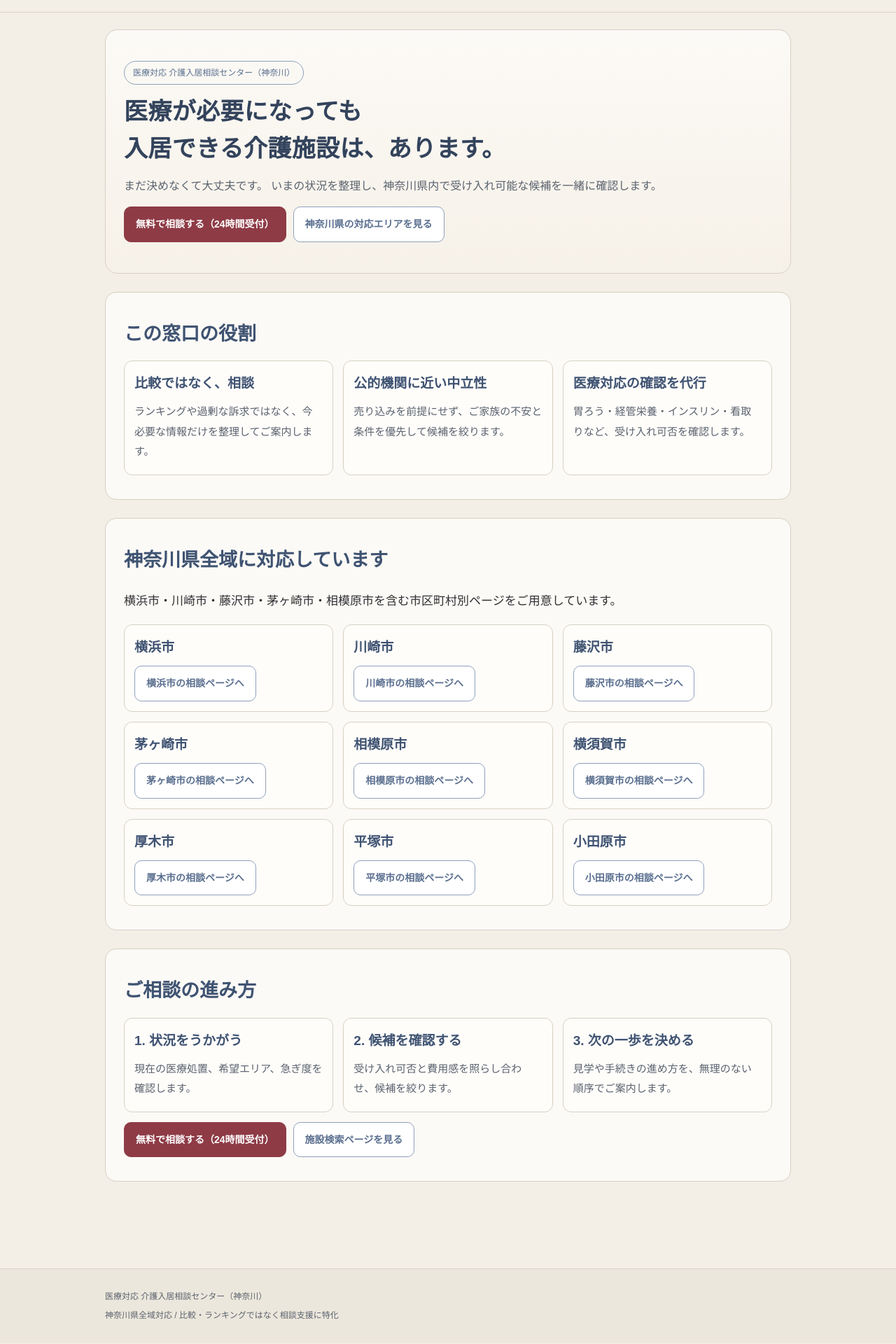
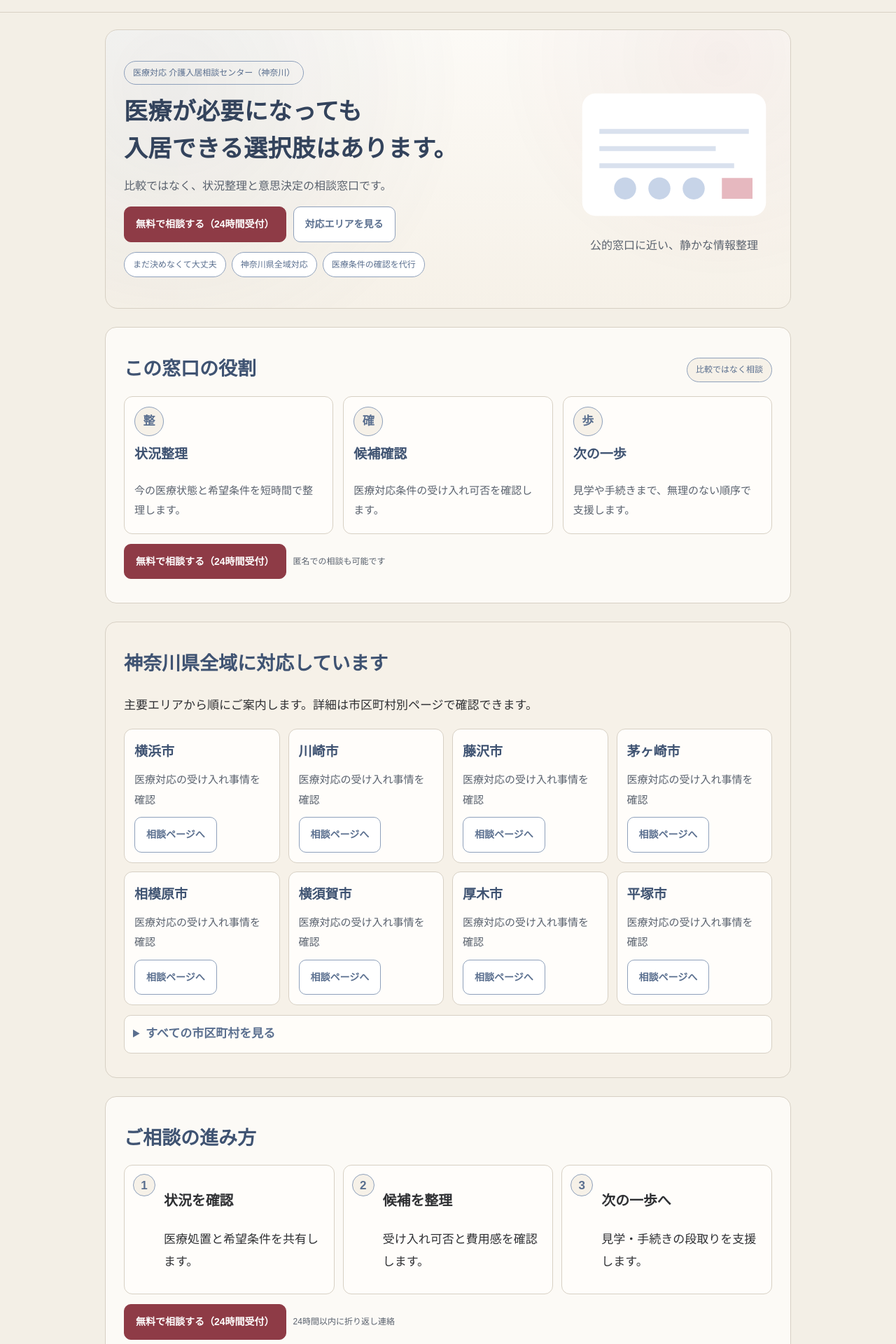
Before and after one commit to kazu0921/my-ai-projects, a Next.js app: page / in a window 1280 px wide. Shown: the part 40-1960 px from the top of the page at 70% size. Built offline with nearby package versions, Linux system fonts and the light colour scheme.

Commit message:
Refresh hero and sections for visual hierarchy

```diff
--- a/app/globals.css
+++ b/app/globals.css
@@ -108,12 +108,33 @@ main {
   font-size: 14px;
 }
 
+.mobile-nav[open] summary {
+  background: var(--surface-strong);
+}
+
 .hero {
   margin-top: 16px;
   padding: 28px 18px;
   border-radius: 14px;
   background: linear-gradient(180deg, var(--surface) 0%, var(--surface-strong) 100%);
   border: 1px solid var(--border);
+  position: relative;
+  overflow: hidden;
+}
+
+.hero::after {
+  content: "";
+  position: absolute;
+  inset: 0;
+  background-image: radial-gradient(circle at 10% 20%, rgba(90, 111, 143, 0.12), transparent 45%),
+    radial-gradient(circle at 90% 10%, rgba(142, 59, 70, 0.08), transparent 35%);
+  opacity: 0.7;
+  pointer-events: none;
+}
+
+.hero-grid {
+  display: grid;
+  gap: 20px;
 }
 
 .hero h1 {
@@ -131,6 +152,28 @@ main {
   font-size: 16px;
 }
 
+.hero > * {
+  position: relative;
+  z-index: 1;
+}
+
+.hero-visual {
+  display: grid;
+  gap: 10px;
+  align-items: center;
+  justify-items: center;
+}
+
+.hero-visual svg {
+  width: min(100%, 320px);
+  height: auto;
+}
+
+.visual-caption {
+  font-size: 13px;
+  color: var(--muted);
+}
+
 .badge {
   display: inline-block;
   padding: 5px 12px;
@@ -141,12 +184,44 @@ main {
   margin-bottom: 12px;
 }
 
+.badge-muted {
+  background: var(--surface-strong);
+}
+
+.hero-pills {
+  margin-top: 14px;
+  display: flex;
+  flex-wrap: wrap;
+  gap: 8px;
+}
+
+.pill {
+  padding: 6px 12px;
+  border-radius: 999px;
+  border: 1px solid var(--sub-border);
+  font-size: 12px;
+  color: var(--sub);
+  background: #fff;
+}
+
 .section {
   margin-top: 18px;
   padding: 24px 18px;
   border-radius: 14px;
   background: var(--surface);
   border: 1px solid var(--border);
+}
+
+.section-muted {
+  background: var(--surface-strong);
+}
+
+.section-heading {
+  display: flex;
+  align-items: center;
+  justify-content: space-between;
+  gap: 12px;
+  flex-wrap: wrap;
 }
 
 .section h2 {
@@ -168,6 +243,23 @@ main {
   background: #fffdfa;
 }
 
+.icon-cards .card {
+  display: grid;
+  gap: 8px;
+}
+
+.icon-circle {
+  width: 42px;
+  height: 42px;
+  border-radius: 50%;
+  border: 1px solid var(--sub-border);
+  display: grid;
+  place-items: center;
+  color: var(--sub);
+  font-weight: 700;
+  background: var(--surface-strong);
+}
+
 .card h3 {
   margin: 0 0 8px;
   color: #3f5372;
@@ -186,6 +278,12 @@ main {
   display: flex;
   flex-wrap: wrap;
   gap: 10px;
+}
+
+.cta-note {
+  font-size: 12px;
+  color: var(--muted);
+  align-self: center;
 }
 
 .btn {
@@ -209,6 +307,65 @@ main {
 
 .btn-consult:hover {
   background: var(--cta-hover);
+}
+
+.area-grid {
+  display: grid;
+  gap: 12px;
+}
+
+.area-card p {
+  margin: 4px 0 10px;
+}
+
+.area-accordion {
+  margin-top: 14px;
+  border: 1px solid var(--border);
+  border-radius: 10px;
+  padding: 10px 12px;
+  background: #fffdf9;
+}
+
+.area-accordion summary {
+  cursor: pointer;
+  font-weight: 600;
+  color: var(--sub);
+}
+
+.area-list {
+  margin-top: 10px;
+  display: grid;
+  gap: 8px;
+  font-size: 14px;
+  color: var(--sub);
+}
+
+.stepper {
+  display: grid;
+  gap: 12px;
+}
+
+.step {
+  display: grid;
+  grid-template-columns: 36px 1fr;
+  gap: 12px;
+  align-items: start;
+  padding: 12px;
+  border-radius: 12px;
+  border: 1px solid var(--border);
+  background: #fffdfa;
+}
+
+.step-index {
+  width: 32px;
+  height: 32px;
+  border-radius: 50%;
+  border: 1px solid var(--sub-border);
+  display: grid;
+  place-items: center;
+  color: var(--sub);
+  font-weight: 700;
+  background: var(--surface-strong);
 }
 
 .form {
@@ -310,6 +467,23 @@ select {
     font-size: 34px;
   }
 
+  .hero-grid {
+    grid-template-columns: minmax(0, 1fr) 280px;
+    align-items: center;
+  }
+
+  .area-grid {
+    grid-template-columns: repeat(auto-fit, minmax(210px, 1fr));
+  }
+
+  .stepper {
+    grid-template-columns: repeat(3, minmax(0, 1fr));
+  }
+
+  .step {
+    grid-template-columns: 32px 1fr;
+  }
+
   .section {
     margin-top: 26px;
     padding: 34px 26px;
--- a/app/page.tsx
+++ b/app/page.tsx
@@ -15,87 +15,146 @@ export const metadata: Metadata = {
 
 type Area = { slug: string; name: string };
 const areaList = areas as Area[];
+const majorAreaSlugs = [
+  "yokohama",
+  "kawasaki",
+  "fujisawa",
+  "chigasaki",
+  "sagamihara",
+  "yokosuka",
+  "atsugi",
+  "hiratsuka"
+];
+const majorAreas = areaList.filter((area) => majorAreaSlugs.includes(area.slug));
+const otherAreas = areaList.filter((area) => !majorAreaSlugs.includes(area.slug));
 
 export default function HomePage() {
   return (
     <div>
-      <section className="hero">
+      <section className="hero hero-grid">
+        <div>
           <span className="badge">医療対応 介護入居相談センター（神奈川）</span>
           <h1>
             医療が必要になっても
             <br />
-          入居できる介護施設は、あります。
+            入居できる選択肢はあります。
           </h1>
-        <p>
-          まだ決めなくて大丈夫です。
-          いまの状況を整理し、神奈川県内で受け入れ可能な候補を一緒に確認します。
-        </p>
+          <p>比較ではなく、状況整理と意思決定の相談窓口です。</p>
           <div className="cta-row">
             <Link className="btn btn-consult" href="/consultation">
               無料で相談する（24時間受付）
             </Link>
             <Link className="btn" href="/kanagawa">
-            神奈川県の対応エリアを見る
+              対応エリアを見る
             </Link>
+          </div>
+          <div className="hero-pills">
+            <span className="pill">まだ決めなくて大丈夫</span>
+            <span className="pill">神奈川県全域対応</span>
+            <span className="pill">医療条件の確認を代行</span>
+          </div>
+        </div>
+        <div className="hero-visual" aria-hidden="true">
+          <svg viewBox="0 0 320 240" role="img">
+            <rect x="10" y="20" width="300" height="200" rx="22" fill="#ffffff" />
+            <path d="M38 78h244v8H38z" fill="#d9e1ee" />
+            <path d="M38 106h190v8H38z" fill="#d9e1ee" />
+            <path d="M38 134h220v8H38z" fill="#d9e1ee" />
+            <circle cx="80" cy="175" r="18" fill="#c7d4e8" />
+            <circle cx="136" cy="175" r="18" fill="#c7d4e8" />
+            <circle cx="192" cy="175" r="18" fill="#c7d4e8" />
+            <path d="M238 158h50v34h-50z" fill="#e6b8bf" />
+          </svg>
+          <p className="visual-caption">公的窓口に近い、静かな情報整理</p>
         </div>
       </section>
 
-      <section className="section">
+      <section className="section" id="role">
+        <div className="section-heading">
           <h2>この窓口の役割</h2>
-        <div className="cards">
+          <span className="badge badge-muted">比較ではなく相談</span>
+        </div>
+        <div className="cards icon-cards">
           <div className="card">
-            <h3>比較ではなく、相談</h3>
-            <p>ランキングや過剰な訴求ではなく、今必要な情報だけを整理してご案内します。</p>
+            <div className="icon-circle">整</div>
+            <h3>状況整理</h3>
+            <p>今の医療状態と希望条件を短時間で整理します。</p>
           </div>
           <div className="card">
-            <h3>公的機関に近い中立性</h3>
-            <p>売り込みを前提にせず、ご家族の不安と条件を優先して候補を絞ります。</p>
+            <div className="icon-circle">確</div>
+            <h3>候補確認</h3>
+            <p>医療対応条件の受け入れ可否を確認します。</p>
           </div>
           <div className="card">
-            <h3>医療対応の確認を代行</h3>
-            <p>胃ろう・経管栄養・インスリン・看取りなど、受け入れ可否を確認します。</p>
-          </div>
-        </div>
-      </section>
-
-      <section className="section">
-        <h2>神奈川県全域に対応しています</h2>
-        <p>横浜市・川崎市・藤沢市・茅ヶ崎市・相模原市を含む市区町村別ページをご用意しています。</p>
-        <div className="cards">
-          {areaList.map((area) => (
-            <div className="card" key={area.slug}>
-              <h3>{area.name}</h3>
-              <Link className="btn" href={`/kanagawa/${area.slug}`}>
-                {area.name}の相談ページへ
-              </Link>
-            </div>
-          ))}
-        </div>
-      </section>
-
-      <section className="section">
-        <h2>ご相談の進み方</h2>
-        <div className="cards">
-          <div className="card">
-            <h3>1. 状況をうかがう</h3>
-            <p>現在の医療処置、希望エリア、急ぎ度を確認します。</p>
-          </div>
-          <div className="card">
-            <h3>2. 候補を確認する</h3>
-            <p>受け入れ可否と費用感を照らし合わせ、候補を絞ります。</p>
-          </div>
-          <div className="card">
-            <h3>3. 次の一歩を決める</h3>
-            <p>見学や手続きの進め方を、無理のない順序でご案内します。</p>
+            <div className="icon-circle">歩</div>
+            <h3>次の一歩</h3>
+            <p>見学や手続きまで、無理のない順序で支援します。</p>
           </div>
         </div>
         <div className="cta-row">
           <Link className="btn btn-consult" href="/consultation">
             無料で相談する（24時間受付）
           </Link>
-          <Link className="btn" href="/search">
-            施設検索ページを見る
+          <span className="cta-note">匿名での相談も可能です</span>
+        </div>
+      </section>
+
+      <section className="section section-muted" id="area">
+        <h2>神奈川県全域に対応しています</h2>
+        <p>主要エリアから順にご案内します。詳細は市区町村別ページで確認できます。</p>
+        <div className="area-grid">
+          {majorAreas.map((area) => (
+            <div className="card area-card" key={area.slug}>
+              <h3>{area.name}</h3>
+              <p>医療対応の受け入れ事情を確認</p>
+              <Link className="btn" href={`/kanagawa/${area.slug}`}>
+                相談ページへ
               </Link>
+            </div>
+          ))}
+        </div>
+        <details className="area-accordion">
+          <summary>すべての市区町村を見る</summary>
+          <div className="area-list">
+            {otherAreas.map((area) => (
+              <Link key={area.slug} href={`/kanagawa/${area.slug}`}>
+                {area.name}
+              </Link>
+            ))}
+          </div>
+        </details>
+      </section>
+
+      <section className="section" id="steps">
+        <h2>ご相談の進み方</h2>
+        <div className="stepper">
+          <div className="step">
+            <span className="step-index">1</span>
+            <div>
+              <h3>状況を確認</h3>
+              <p>医療処置と希望条件を共有します。</p>
+            </div>
+          </div>
+          <div className="step">
+            <span className="step-index">2</span>
+            <div>
+              <h3>候補を整理</h3>
+              <p>受け入れ可否と費用感を確認します。</p>
+            </div>
+          </div>
+          <div className="step">
+            <span className="step-index">3</span>
+            <div>
+              <h3>次の一歩へ</h3>
+              <p>見学・手続きの段取りを支援します。</p>
+            </div>
+          </div>
+        </div>
+        <div className="cta-row">
+          <Link className="btn btn-consult" href="/consultation">
+            無料で相談する（24時間受付）
+          </Link>
+          <span className="cta-note">24時間以内に折り返し連絡</span>
         </div>
       </section>
     </div>
```
Lines whose indentation alone changed are shown as unchanged.
